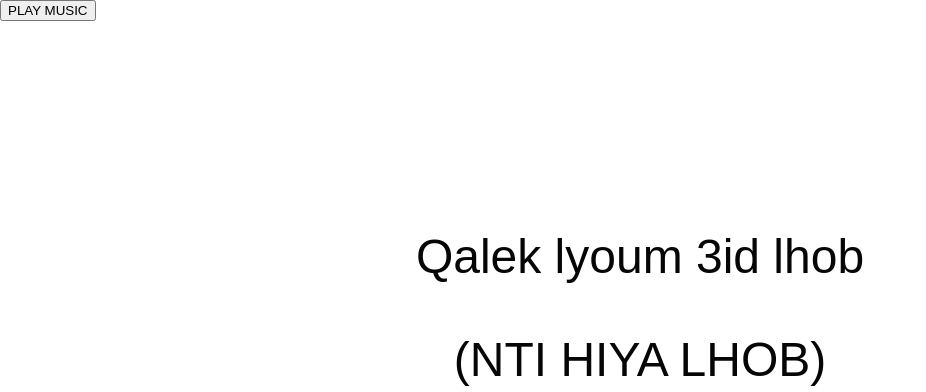
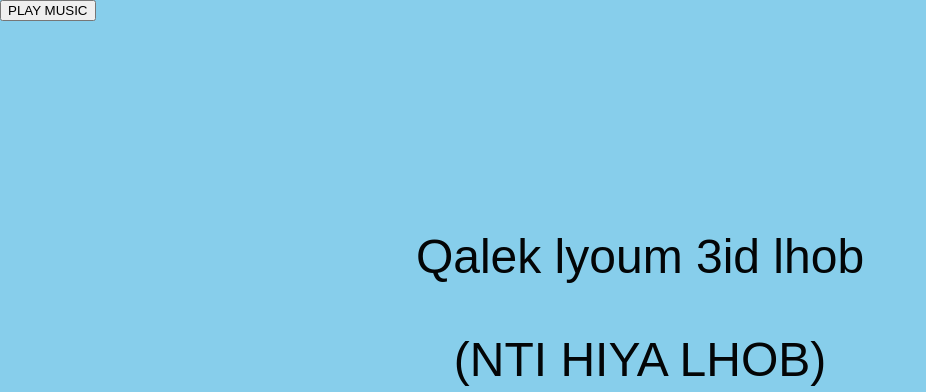
Before and after one commit to y-ne-aci/valentine-website, a website: page index.html in a window 1280 px wide. Shown: the whole page, without its empty margins (0-926 px from the left). Drawn offline with nearby package versions, Linux system fonts and the light colour scheme.

Commit message:
Update style.css

```diff
--- a/style/style.css
+++ b/style/style.css
@@ -5,6 +5,7 @@ html {
 body {
   margin: 0;
   font-family: "Work Sans", sans-serif;
+  background-color: #87CEEB;
 }
 
 .container {
```
